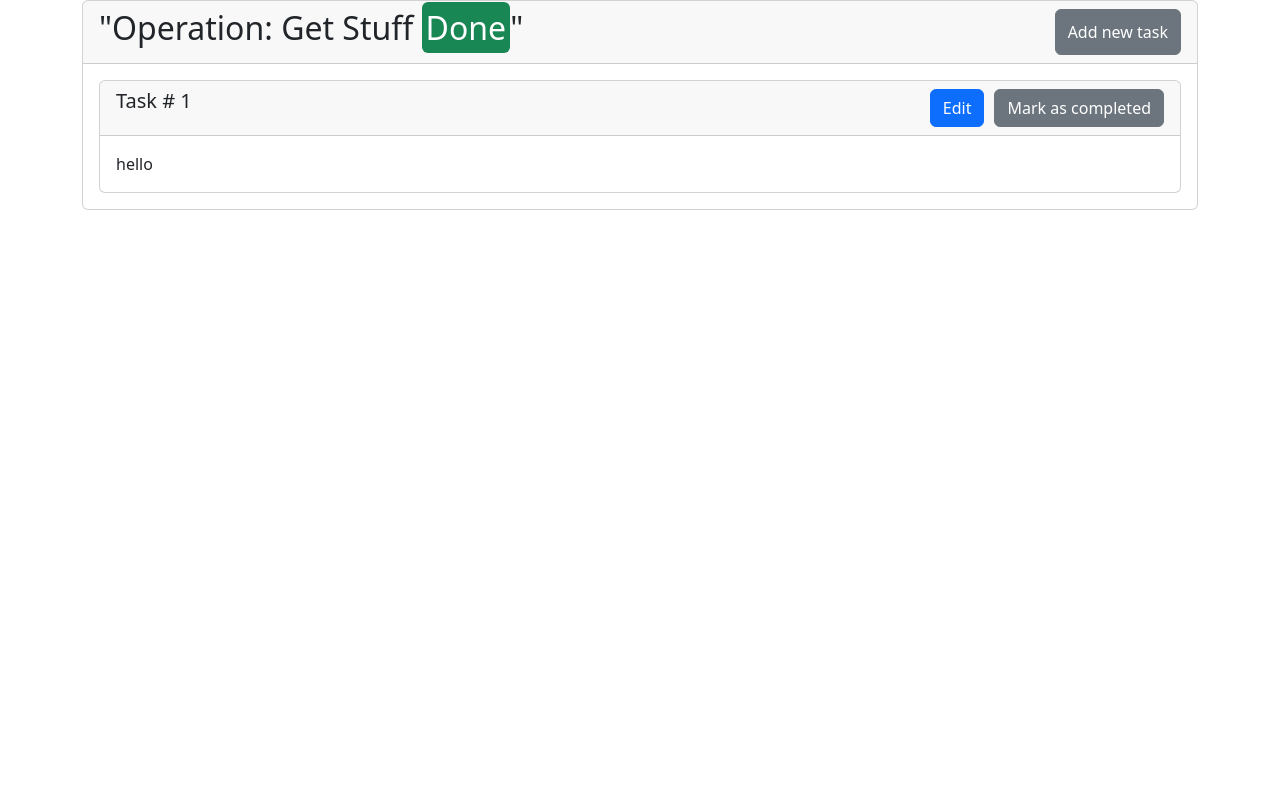
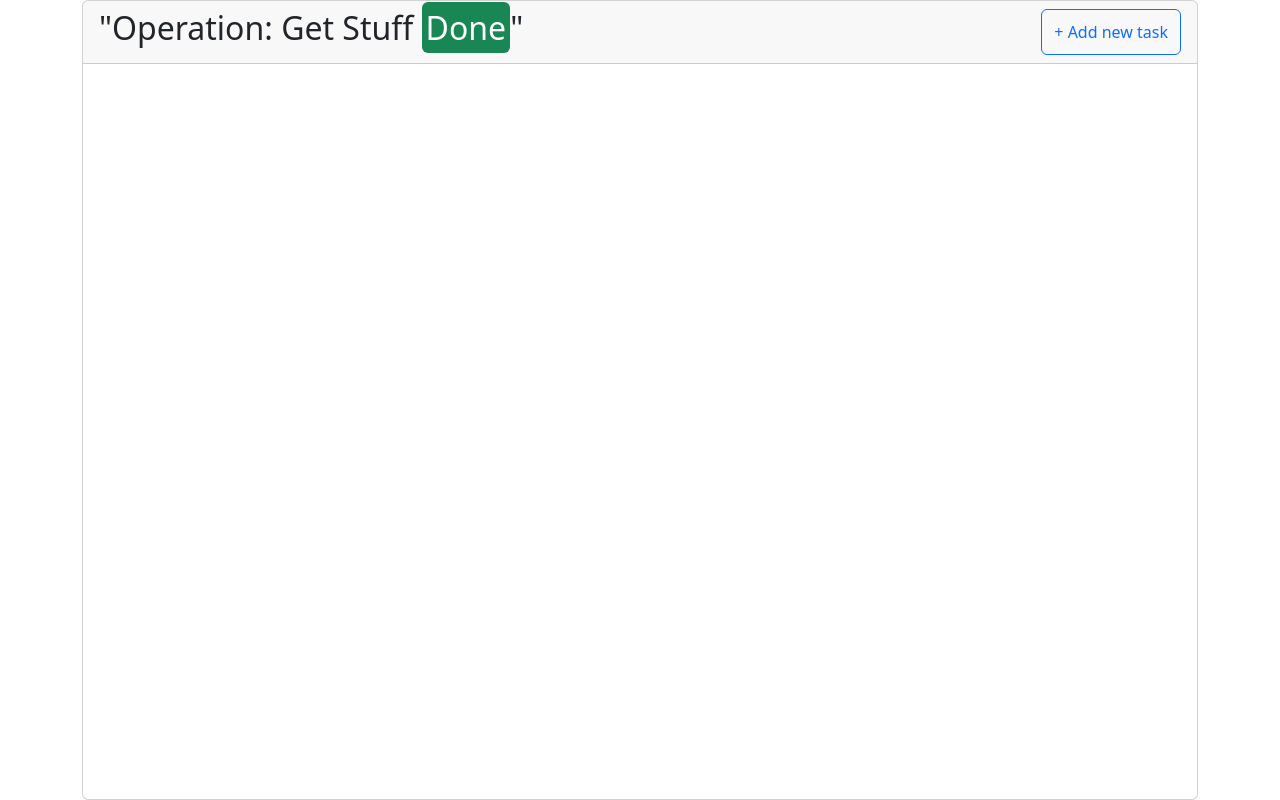
Before and after one commit to ByHorix/test-todo, a React (Create React App) app: page / in a window 1280 px wide. Built offline with nearby package versions, Linux system fonts and the light colour scheme.

Commit message:
new-task view

```diff
--- a/src/App.tsx
+++ b/src/App.tsx
@@ -4,7 +4,7 @@ import {Layout} from "./components/Layout/Layout"
 
 function App():React.ReactElement {
   return (
-    <Container>
+    <Container className='vh-100'>
       <Layout/>
     </Container>
   )
--- a/src/components/Layout/Header.tsx
+++ b/src/components/Layout/Header.tsx
@@ -1,11 +1,25 @@
 import React from "react"
 import {Badge, Button, CardHeader, CardTitle} from "reactstrap"
+import {useAppDispatch, useAppSelector} from "../../hooks/redux"
+import {switchAddingNew} from "./store"
 
 export const Header = (): React.ReactElement => {
+  const dispatch = useAppDispatch()
+  const {isAddingNew} = useAppSelector((state) => state.layout)
+
   return (
     <CardHeader className='d-flex justify-content-between'>
       <CardTitle tag='h2'>"Operation: Get Stuff <span className='text-bg-success p-1 rounded-2'>Done</span>"</CardTitle>
-      <Button>Add new task</Button>
+      <Button
+        color='primary'
+        outline={true}
+        onClick={(): void => {
+          dispatch(switchAddingNew())
+        }}
+        disabled={isAddingNew}
+      >
+        + Add new task
+      </Button>
     </CardHeader>
   )
 }
--- a/src/components/Layout/Layout.tsx
+++ b/src/components/Layout/Layout.tsx
@@ -5,7 +5,7 @@ import {TaskList} from "../TaskList/TaskList"
 
 export const Layout = (): React.ReactElement => {
   return (
-    <Card>
+    <Card className='h-100'>
       <Header/>
       <TaskList/>
     </Card>
--- /dev/null
+++ b/src/components/TaskList/NewTask.tsx
@@ -0,0 +1,57 @@
+import {Button, Card, CardBody, CardHeader, Form, Input} from "reactstrap"
+import React, {ChangeEvent, FormEventHandler, useState} from "react"
+import {useAppDispatch} from "../../hooks/redux"
+import {addNewTask, switchIsEditing} from "./store"
+import {switchAddingNew} from "../Layout/store"
+
+export const NewTask = (): React.ReactElement => {
+  const [inputValue, setInputValue] = useState('')
+
+  const dispatch = useAppDispatch()
+
+  const handleChange = (e: ChangeEvent<HTMLInputElement>): void => {
+    setInputValue(e.currentTarget.value)
+  }
+
+  const handleSubmit = (e: React.FormEvent): void => {
+    e.preventDefault()
+
+    const newTask = {
+      description: inputValue,
+      isEditing: false,
+      isCompleted: false,
+      id: new Date().valueOf()
+    }
+
+    dispatch(addNewTask(newTask))
+    dispatch(switchAddingNew())
+  }
+
+  return (
+    <Card className="mb-2">
+      <CardHeader className="d-flex opa flex-wrap justify-content-between align-content-center">
+        <h5>
+          What do you need to do?
+        </h5>
+        <div>
+          <Button
+            color='success'
+            onClick={handleSubmit}
+          >
+            Save
+          </Button>
+          <Button onClick={(): void => {
+            dispatch(switchAddingNew())
+          }}>
+            Cancel
+          </Button>
+        </div>
+      </CardHeader>
+      <CardBody>
+        <Form onSubmit={handleSubmit}>
+          <Input value={inputValue} placeholder='Type something...' onChange={handleChange}/>
+        </Form>
+      </CardBody>
+    </Card>
+  )
+}
--- a/src/components/TaskList/TaskCard.tsx
+++ b/src/components/TaskList/TaskCard.tsx
@@ -1,6 +1,6 @@
 import {Task} from "../../types"
 import React, {ChangeEvent, useState} from "react"
-import {Button, Card, CardBody, CardHeader, Input} from "reactstrap"
+import {Button, Card, CardBody, CardHeader, Form, Input} from "reactstrap"
 import {useAppDispatch} from "../../hooks/redux"
 import {editTask, switchIsEditing} from "./store"
 
@@ -39,7 +39,7 @@ export const TaskCard = (task: Task): React.ReactElement => {
   }
 
   return (
-    <Card className={`opacity-${isCompleted ? "50" : "100"}`}>
+    <Card className={`opacity-${isCompleted ? "50" : "100"} mb-2`}>
       <CardHeader className="d-flex opa flex-wrap justify-content-between align-content-center">
         <h5 className='m-0'>
           {`Task # ${taskNumber}${isCompleted ? ' completed' : ''}`}
@@ -73,7 +73,9 @@ export const TaskCard = (task: Task): React.ReactElement => {
       <CardBody>
         {
           isEditing
-            ? <Input value={inputValue} onChange={handleChange}/>
+            ? <Form onSubmit={handleEdit}>
+              <Input value={inputValue} onChange={handleChange}/>
+            </Form>
             : description
         }
       </CardBody>
--- a/src/components/TaskList/TaskList.tsx
+++ b/src/components/TaskList/TaskList.tsx
@@ -2,13 +2,16 @@ import React from "react"
 import {useAppSelector} from "../../hooks/redux"
 import {CardBody} from "reactstrap"
 import {TaskCard} from "./TaskCard"
+import {NewTask} from "./NewTask"
 
 export const TaskList = (): React.ReactElement => {
   const {taskList} = useAppSelector((state) => state.taskList)
+  const {isAddingNew} = useAppSelector((state) => state.layout)
 
   return (
     <CardBody>
-      {taskList.map((task) => <TaskCard {...task}/>)}
+      {isAddingNew && <NewTask/>}
+      {taskList.map((task) => <TaskCard key={task.id} {...task}/>)}
     </CardBody>
   )
 }
--- a/src/components/TaskList/store/index.ts
+++ b/src/components/TaskList/store/index.ts
@@ -9,7 +9,8 @@ type State = {
 
 // Define the initial state using that type
 const initialState: State = {
-  taskList: [{id: 111, taskNumber: 1, isEditing: false, description: 'hello', isCompleted: false}]
+  // taskList: [{id: 111, taskNumber: 1, isEditing: false, description: 'hello', isCompleted: false}]
+  taskList: []
 }
 
 export const taskListSlice = createSlice({
@@ -44,7 +45,7 @@ export const taskListSlice = createSlice({
     },
 
     addNewTask: (state, action: PayloadAction<Omit<Task, 'taskNumber'>>) => {
-      const newTaskNumber = state.taskList[0].taskNumber + 1 || 1
+      const newTaskNumber = state.taskList[0]?.taskNumber + 1 || 1
       const newTask = {...action.payload, taskNumber: newTaskNumber}
 
       state.taskList = [
--- a/src/index.css
+++ b/src/index.css
@@ -5,6 +5,7 @@ body {
     sans-serif;
   -webkit-font-smoothing: antialiased;
   -moz-osx-font-smoothing: grayscale;
+  min-height: 100vh;
 }
 
 code {
@@ -12,6 +13,10 @@ code {
     monospace;
 }
 
+#root {
+  height: 100%;
+}
+
 .card-header button:not(:last-child) {
   margin-right: 10px;
 }
```
